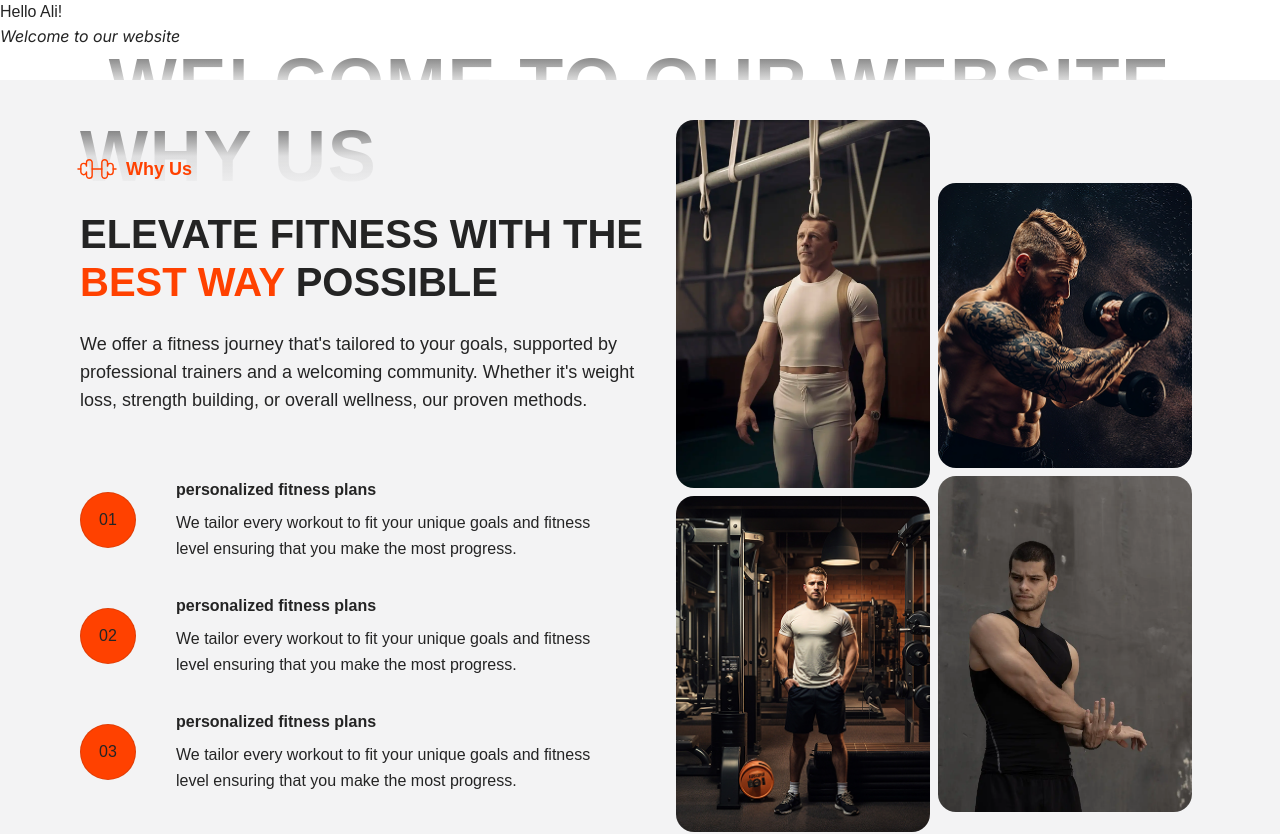
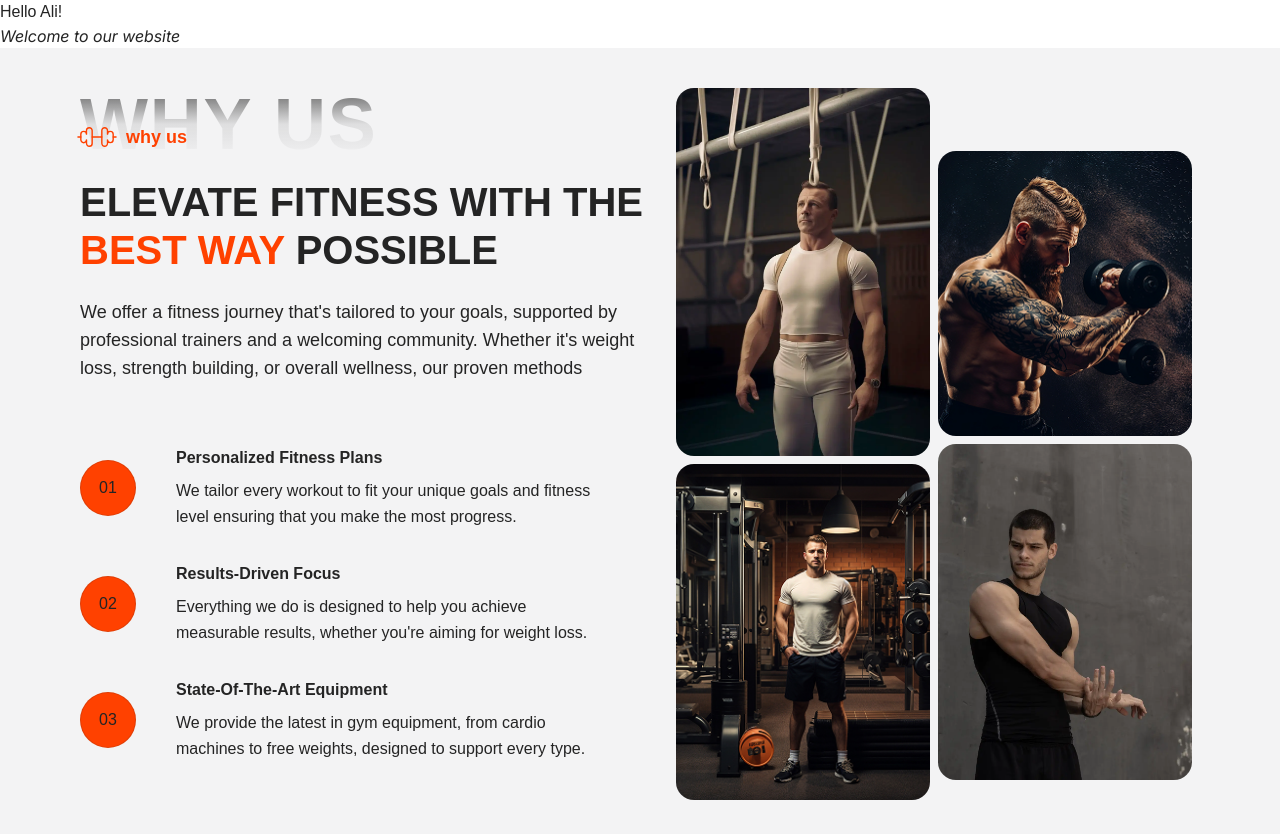
Before and after one commit to maagedmohameed/fitness-app, a React (Vite) app: page / in a window 1280 px wide. Shown: the top 834 px of the page. Built offline with nearby package versions, Linux system fonts and the light colour scheme; a web font is replaced by a local one.

Commit message:
feat(whyus):Add translastion

```diff
--- a/src/app/website/home/_components/why-us -section/content-side.tsx
+++ b/src/app/website/home/_components/why-us -section/content-side.tsx
@@ -1,59 +1,71 @@
 import { SectionSubTitle, SectionTitle } from "@/components/ui/section-head";
+import { useFormatter, useLocale, useTranslations } from "use-intl";
 
 export default function ContentSide() {
+  // Translations
+  const t = useTranslations("why-us-section");
+  const format = useFormatter();
+  const locale = useLocale();
+
   return (
     <div className="text-[#242424] dark:text-[#F3F3F4]">
-      <SectionTitle>why us</SectionTitle>
-      <SectionSubTitle>Why Us</SectionSubTitle>
+      {/* Section Head */}
+      <SectionTitle>{t("title")}</SectionTitle>
+      <SectionSubTitle>{t("title")}</SectionSubTitle>
 
+      {/* Section Description */}
       <h2 className="mt-6 w-146 font-bold text-[2.5rem] uppercase leading-12">
-        Elevate fitness with the <span className="text-[#FF4100]">best way</span> possible
+        {t.rich("desc-1", {
+          span: (chunck) => <span className="text-[#FF4100]">{chunck}</span>,
+        })}
       </h2>
-      <p className="mt-6 mb-16 w-146 text-lg">
-        We offer a fitness journey that's tailored to your goals, supported by professional trainers and a welcoming
-        community. Whether it's weight loss, strength building, or overall wellness, our proven methods.
-      </p>
+      <p className="mt-6 mb-16 w-146 text-lg">{t("desc-2")}</p>
+
+      {/* Section List */}
       <ul className="space-y-8 w-full max-w-[38.9rem]">
         <li className="flex items-center gap-10">
           <div>
             <span className="flex justify-center items-center bg-[#FF4100] border border-[#24242424] rounded-full w-14 h-14">
-              01
+              {locale === "en"
+                ? "01"
+                : format.number(1, {
+                    numberingSystem: locale === "ar" ? "arab" : "latn",
+                  })}
             </span>
           </div>
           <div className="space-y-2">
-            <h3 className="font-bold">personalized fitness plans</h3>
-            <p className="leading-relaxed">
-              We tailor every workout to fit your unique goals and fitness level ensuring that you make the most
-              progress.
-            </p>
+            <h3 className="font-bold capitalize">{t("li-1-title")}</h3>
+            <p className="leading-relaxed">{t("li-1-desc")}</p>
           </div>
         </li>
         <li className="flex items-center gap-10">
           <div>
             <span className="flex justify-center items-center bg-[#FF4100] border border-[#24242424] rounded-full w-14 h-14">
-              02
+              {locale === "en"
+                ? "02"
+                : format.number(2, {
+                    numberingSystem: locale === "ar" ? "arab" : "latn",
+                  })}
             </span>
           </div>
           <div className="space-y-2">
-            <h3 className="font-bold">personalized fitness plans</h3>
-            <p className="leading-relaxed">
-              We tailor every workout to fit your unique goals and fitness level ensuring that you make the most
-              progress.
-            </p>
+            <h3 className="font-bold capitalize">{t("li-2-title")}</h3>
+            <p className="leading-relaxed">{t("li-2-desc")}</p>
           </div>
         </li>
         <li className="flex items-center gap-10">
           <div>
             <span className="flex justify-center items-center bg-[#FF4100] border border-[#24242424] rounded-full w-14 h-14">
-              03
+              {locale === "en"
+                ? "03"
+                : format.number(3, {
+                    numberingSystem: locale === "ar" ? "arab" : "latn",
+                  })}
             </span>
           </div>
           <div className="space-y-2">
-            <h3 className="font-bold">personalized fitness plans</h3>
-            <p className="leading-relaxed">
-              We tailor every workout to fit your unique goals and fitness level ensuring that you make the most
-              progress.
-            </p>
+            <h3 className="font-bold capitalize">{t("li-3-title")}</h3>
+            <p className="leading-relaxed">{t("li-3-desc")}</p>
           </div>
         </li>
       </ul>
--- a/src/app/website/home/page.tsx
+++ b/src/app/website/home/page.tsx
@@ -1,6 +1,5 @@
 import Footer from "@/components/layout/footer/footer";
 import MarqueeText from "@/components/layout/marquee/marquee-text";
-import { SectionTitle } from "@/components/ui/section-head";
 import { useTranslations } from "use-intl";
 import WhyUs from "./_components/why-us -section/why-us";
 
@@ -11,7 +10,7 @@ export default function HomePage() {
     <main className="bg-background">
       <h1>{t("hello", { name: "Ali" })}</h1>
       <p className="font-inter">{t("welcome")}</p>
-      <SectionTitle variant={"center"}>{t("welcome")}</SectionTitle>
+
       <WhyUs />
       <MarqueeText />
       <Footer />
--- a/src/i18n/messages/ar.json
+++ b/src/i18n/messages/ar.json
@@ -25,6 +25,17 @@
       "title": "موقعنا"
     }
   },
+  "why-us-section": {
+    "title": "لماذا نحن",
+    "desc-1": "ارتقِ بلياقتك البدنية  <span> بأفضل طريقة</span> ممكنة",
+    "desc-2": "نقدم رحلة لياقة بدنية مصممة خصيصًا لأهدافك، بدعم من مدربين محترفين ومجتمع داعم. سواء كان هدفك إنقاص الوزن، أو بناء القوة، أو تحسين الصحة العامة، فإن أساليبنا المُثبتة فعّالة.",
+    "li-1-title": "خطط لياقة بدنية مخصصة",
+    "li-1-desc": "نصمم كل تمرين ليناسب أهدافك الفريدة ومستوى لياقتك البدنية، مما يضمن لك تحقيق أقصى قدر من التقدم.",
+    "li-2-title": "التركيز على تحقيق النتائج",
+    "li-2-desc": "كل ما نقوم به مصمم لمساعدتك على تحقيق نتائج قابلة للقياس، سواء كنت تهدف إلى إنقاص الوزن",
+    "li-3-title": "معدات متطورة",
+    "li-3-desc": "نحن نوفر أحدث معدات الصالات الرياضية، من أجهزة تمارين القلب إلى الأوزان الحرة، المصممة لدعم كل نوع."
+  },
   "marquee": {
     "live-classes": "دروس مباشرة",
     "outdoor-trainers": "مدربين خارجيين وعبر الإنترنت",
--- a/src/i18n/messages/en.json
+++ b/src/i18n/messages/en.json
@@ -25,6 +25,17 @@
       "title": "Our Location"
     }
   },
+  "why-us-section": {
+    "title": "why us",
+    "desc-1": "Elevate fitness with the <span>best way</span> possible",
+    "desc-2": " We offer a fitness journey that's tailored to your goals, supported by professional trainers and a welcoming community. Whether it's weight loss, strength building, or overall wellness, our proven methods",
+    "li-1-title": "personalized fitness plans",
+    "li-1-desc": "We tailor every workout to fit your unique goals and fitness level ensuring that you make the most progress.",
+    "li-2-title": "results-driven focus",
+    "li-2-desc": "Everything we do is designed to help you achieve measurable results, whether you're aiming for weight loss.",
+    "li-3-title": "state-of-the-art equipment",
+    "li-3-desc": "We provide the latest in gym equipment, from cardio machines to free weights, designed to support every type."
+  },
   "marquee": {
     "live-classes": "live classes",
     "outdoor-trainers": "outdoor & online trainers",
```
